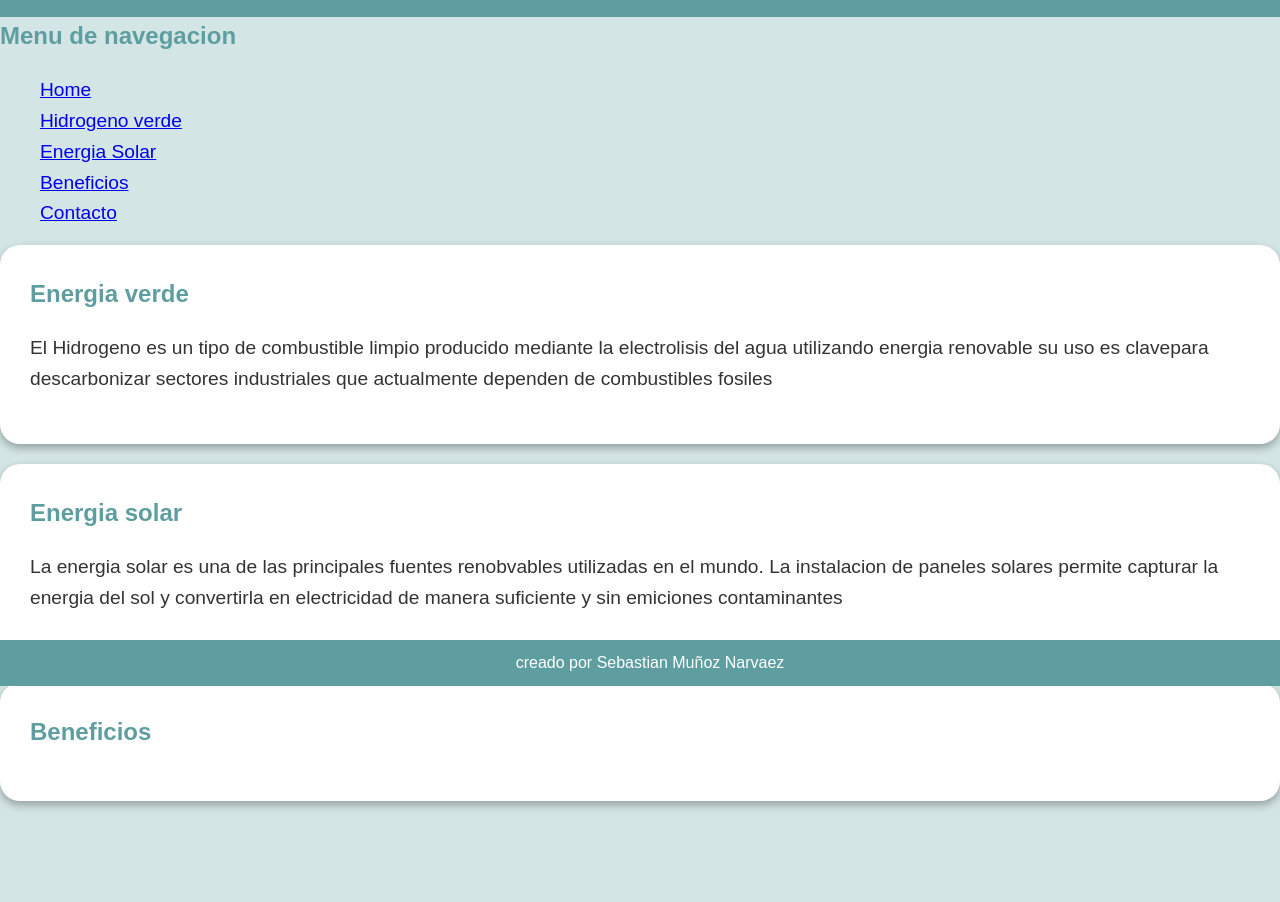
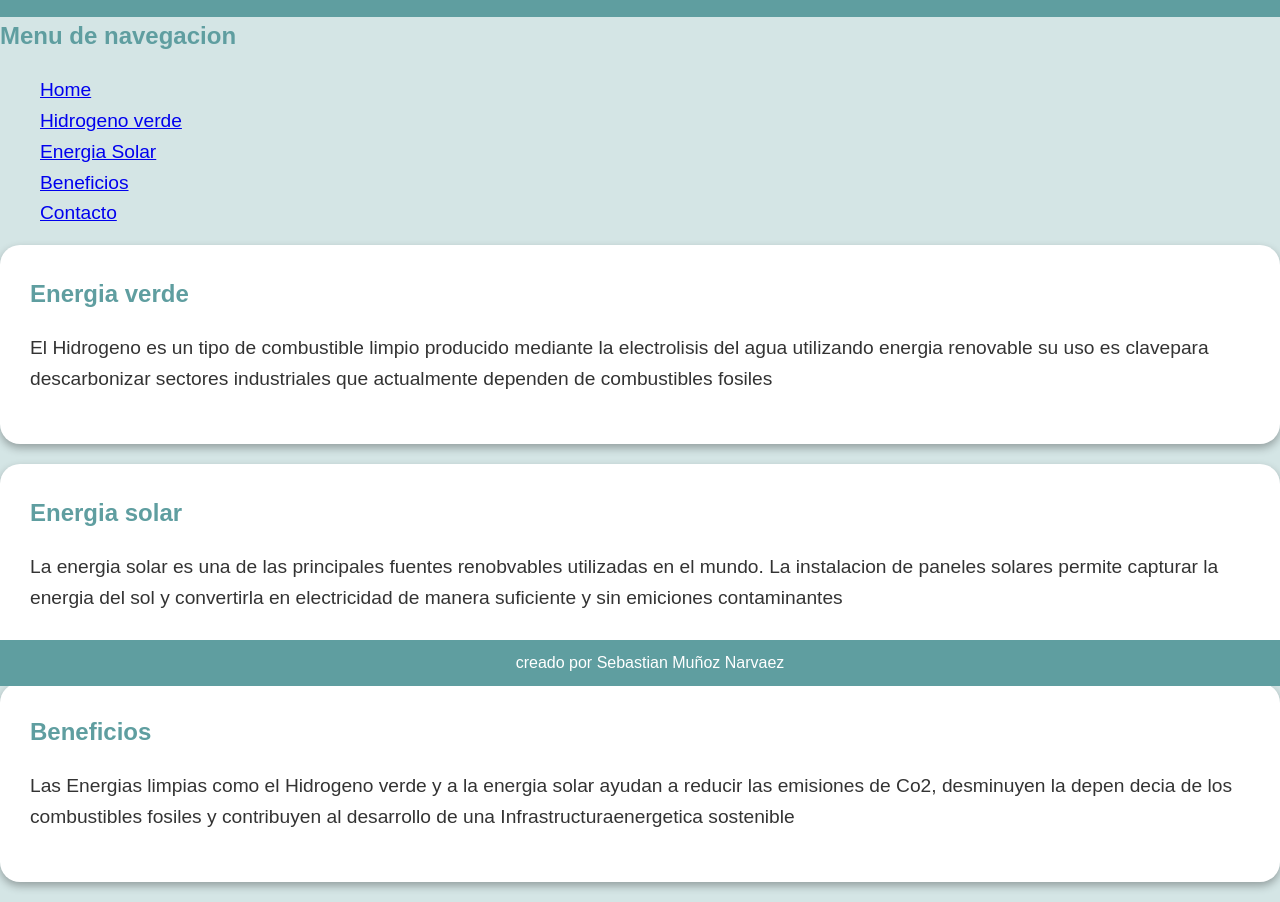
Before and after one commit to SebastianM-12/repositorio-talento-tech, a plain HTML site: page reto4/index.html in a window 1280 px wide. Shown: the part 114-1016 px from the top of the page. Before the commit the page ends 935 px from the top, so only its background shows below. Drawn offline with Linux system fonts and the light colour scheme.

Commit message:
reta4 text

```diff
--- a/reto4/index.html
+++ b/reto4/index.html
@@ -38,7 +38,7 @@
 
         <section class="content">
             <h2>Beneficios</h2>
-            <p></p>
+            <p>Las Energias limpias como el Hidrogeno verde y a la energia solar ayudan a reducir las emisiones de Co2, desminuyen la depen decia de los combustibles fosiles y contribuyen al desarrollo de una Infrastructuraenergetica sostenible</p>
         </section>
 
     </div>
```
